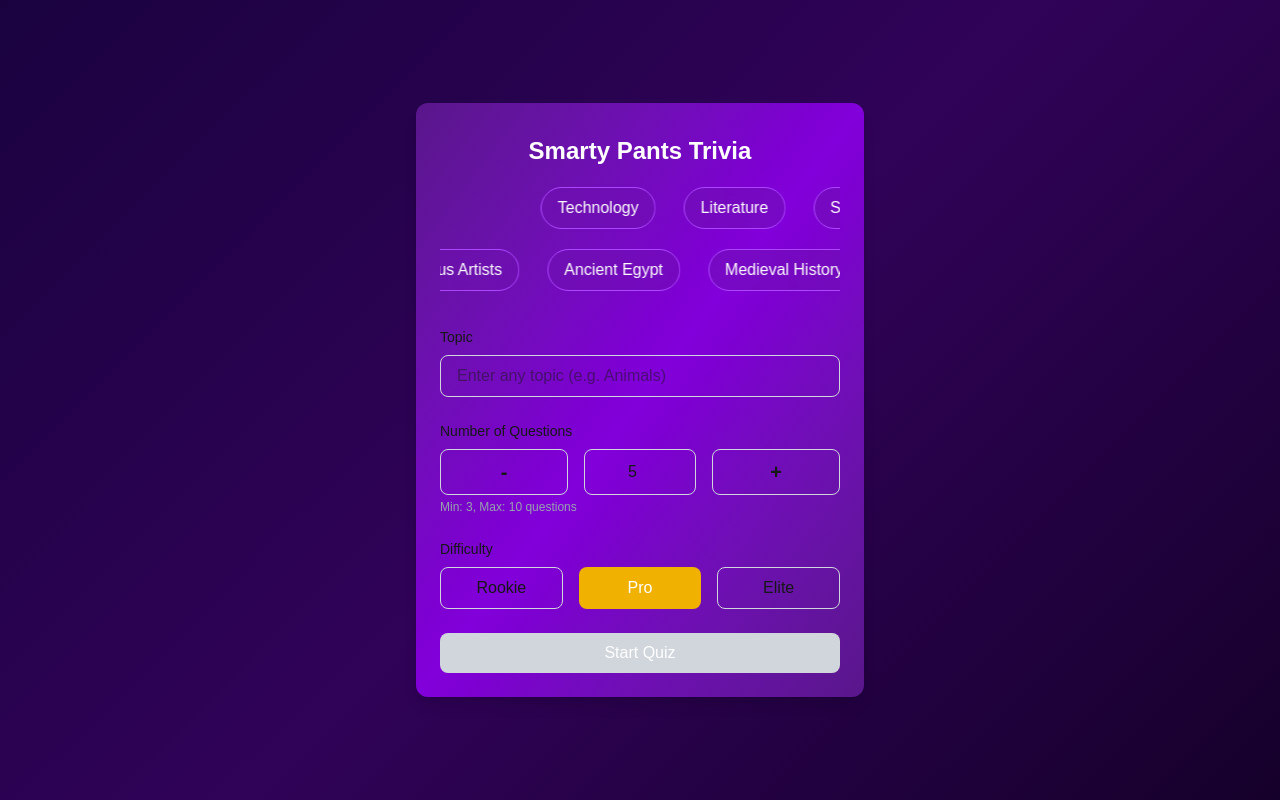
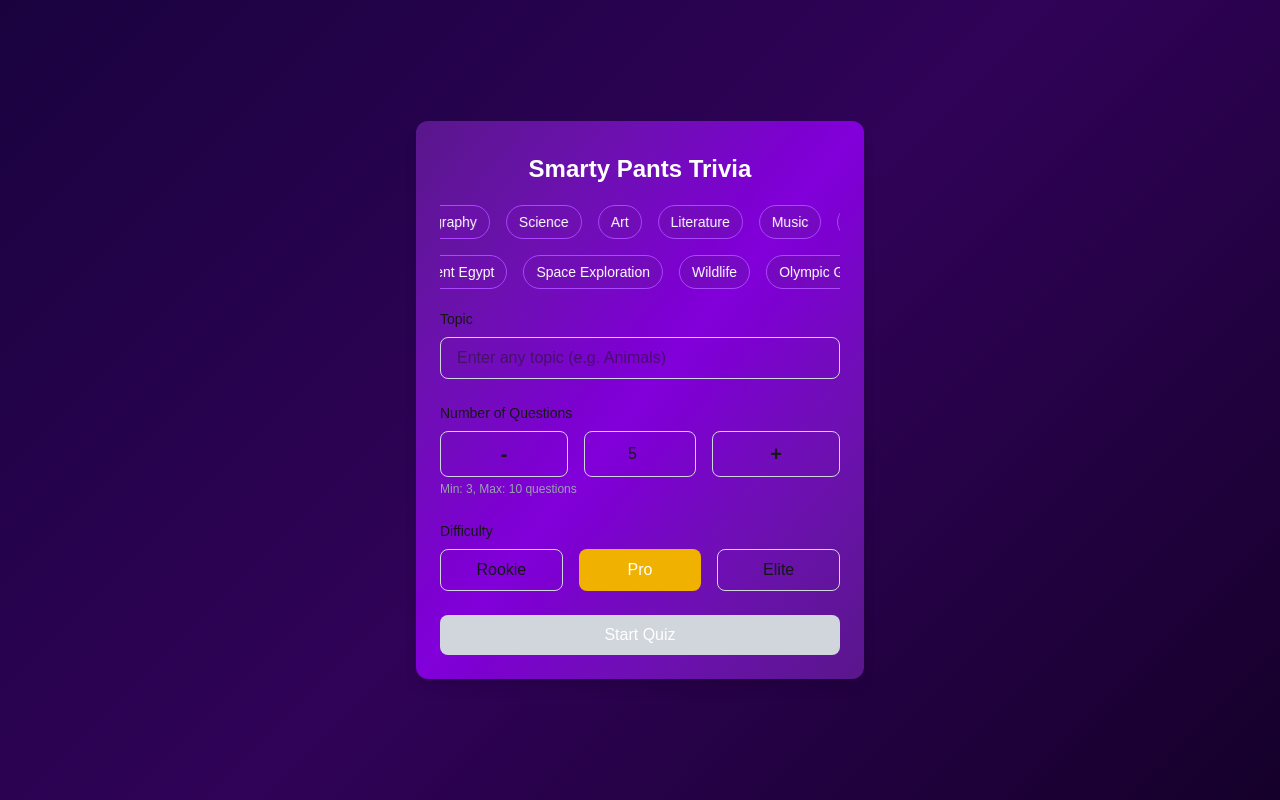
Before and after one commit to cobrauf/trivia-llm2, a Next.js app: page / in a window 1280 px wide. Built offline with nearby package versions, Linux system fonts and the light colour scheme.

Commit message:
fixed scrolling

```diff
--- a/src/app/globals.css
+++ b/src/app/globals.css
@@ -28,20 +28,20 @@ body {
 
 /* Scrolling topics animations */
 @keyframes scroll-left {
-  from {
+  0% {
     transform: translateX(0);
   }
-  to {
-    transform: translateX(-100%);
+  100% {
+    transform: translateX(-50%);
   }
 }
 
 @keyframes scroll-right {
-  from {
+  0% {
+    transform: translateX(-50%);
+  }
+  100% {
     transform: translateX(0);
-  }
-  to {
-    transform: translateX(100%);
   }
 }
 
--- a/src/components/ScrollingTopics.tsx
+++ b/src/components/ScrollingTopics.tsx
@@ -9,38 +9,56 @@ interface ScrollingTopicsProps {
 }
 
 export function ScrollingTopics({ onTopicSelect }: ScrollingTopicsProps) {
-  // Client-side randomization
-  const [row1Topics, row2Topics] = useMemo(() => {
-    return TOPIC_CATEGORIES.map((category) =>
-      [...category.topics].sort(() => Math.random() - 0.5)
-    ) as [string[], string[]];
+  // Get all topics from all categories
+  const allTopics = useMemo(() => {
+    // Flatten all categories to get a single array of topics
+    const allTopics = TOPIC_CATEGORIES.flatMap((category) => category.topics);
+
+    // Create two arrays for row1 and row2 with all topics
+    const halfLength = Math.ceil(allTopics.length / 2);
+    const row1 = allTopics.slice(0, halfLength);
+    const row2 = allTopics.slice(halfLength);
+
+    return [row1, row2] as [string[], string[]];
   }, []);
 
   const getScrollDuration = (topics: string[]) => {
     // Calculate approximate width (each topic ~150px + gap)
-    const distance = topics.length * 170;
-    return distance / 100; // Speed factor - increase denominator to make faster
+    const distance = topics.length * 120; // reduced from 170 to make buttons scroll faster
+    return distance / 100; // Speed factor - increased denominator from 100 to 200 to make faster
   };
 
-  const row1Duration = getScrollDuration(row1Topics);
-  const row2Duration = getScrollDuration(row2Topics);
+  const row1Duration = getScrollDuration(allTopics[0]);
+  const row2Duration = getScrollDuration(allTopics[1]);
 
   return (
-    <div className="w-full mb-8">
-      <div className="space-y-3">
+    <div className="w-full mb-4">
+      <div className="space-y-2">
+        {" "}
+        {/* Reduced from space-y-3 to bring rows closer */}
         {/* First row - scrolling right */}
         <div className="overflow-hidden py-1">
           <div className="relative">
+            {/* Duplicate the topics to create a seamless loop */}
             <div
-              className="flex items-center whitespace-nowrap gap-3 px-3"
+              className="flex items-center whitespace-nowrap gap-2 px-2" /* Reduced gap from 3 to 2 and padding from 3 to 2 */
               style={{
                 animation: `scroll-right ${row1Duration}s linear infinite`,
                 willChange: "transform",
               }}
             >
-              {row1Topics.map((topic, index) => (
+              {/* Show the topics once */}
+              {allTopics[0].map((topic, index) => (
                 <TopicButton
                   key={`${topic}-${index}`}
+                  topic={topic}
+                  onSelect={onTopicSelect}
+                />
+              ))}
+              {/* Duplicate the topics to create a seamless loop */}
+              {allTopics[0].map((topic, index) => (
+                <TopicButton
+                  key={`${topic}-dup-${index}`}
                   topic={topic}
                   onSelect={onTopicSelect}
                 />
@@ -48,20 +66,28 @@ export function ScrollingTopics({ onTopicSelect }: ScrollingTopicsProps) {
             </div>
           </div>
         </div>
-
         {/* Second row - scrolling left */}
         <div className="overflow-hidden py-1">
           <div className="relative">
             <div
-              className="flex items-center whitespace-nowrap gap-3 px-3"
+              className="flex items-center whitespace-nowrap gap-2 px-2" /* Reduced gap from 3 to 2 and padding from 3 to 2 */
               style={{
                 animation: `scroll-left ${row2Duration}s linear infinite`,
                 willChange: "transform",
               }}
             >
-              {row2Topics.map((topic, index) => (
+              {/* Show the topics once */}
+              {allTopics[1].map((topic, index) => (
                 <TopicButton
                   key={`${topic}-${index}`}
+                  topic={topic}
+                  onSelect={onTopicSelect}
+                />
+              ))}
+              {/* Duplicate the topics to create a seamless loop */}
+              {allTopics[1].map((topic, index) => (
+                <TopicButton
+                  key={`${topic}-dup-${index}`}
                   topic={topic}
                   onSelect={onTopicSelect}
                 />
--- a/src/components/TopicButton.tsx
+++ b/src/components/TopicButton.tsx
@@ -8,7 +8,7 @@ export function TopicButton({ topic, onSelect }: TopicButtonProps) {
     <button
       onClick={() => onSelect(topic)}
       className="
-        px-4 py-2 mx-2
+        px-3 py-1.5 mx-1
         rounded-full
         bg-purple-800/50
         hover:bg-purple-700
@@ -19,6 +19,7 @@ export function TopicButton({ topic, onSelect }: TopicButtonProps) {
         duration-200
         border border-purple-500
         backdrop-blur-sm
+        text-sm
       "
     >
       {topic}
```
